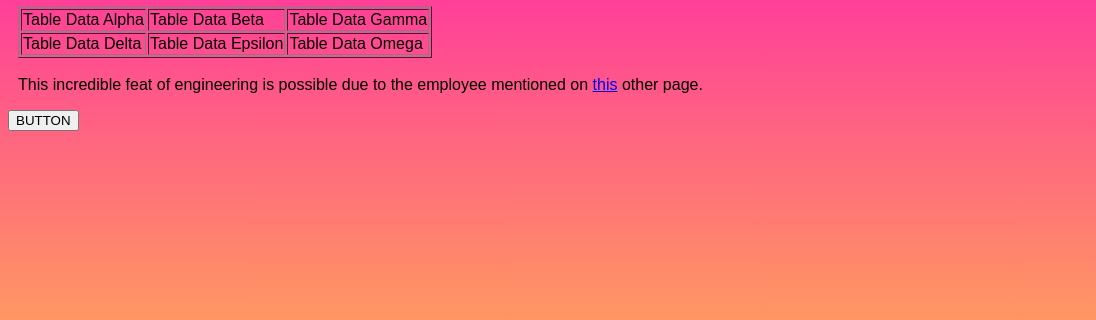
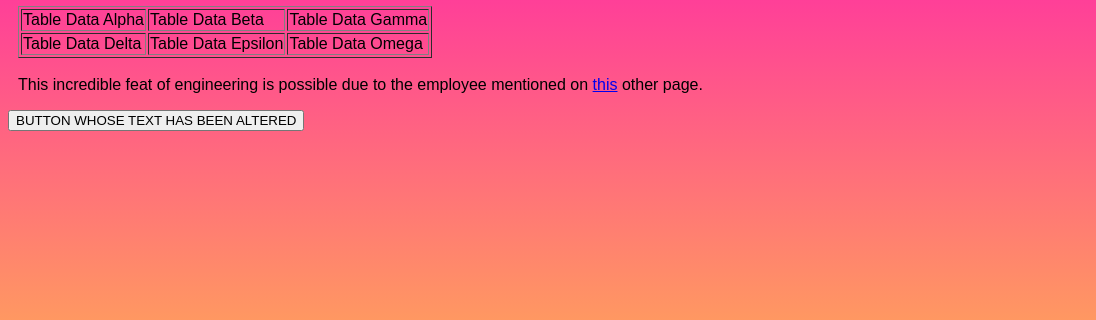
Before and after one commit to ElijahTAMU/CSCE412Project5, a plain HTML site: page index.html in a window 1280 px wide. Shown: the part 106-426 px from the top of the page, 0-1096 px from the left. Drawn offline with Linux system fonts and the light colour scheme.

Commit message:
Button Text Change

```diff
--- a/index.html
+++ b/index.html
@@ -29,7 +29,7 @@
         This incredible feat of engineering is possible due to the employee mentioned on <a href="./HTML/about.html">this</a> other page.
     </p>
 
-    <button>BUTTON</button>
+    <button>BUTTON WHOSE TEXT HAS BEEN ALTERED</button>
 
 
 </body>
```
